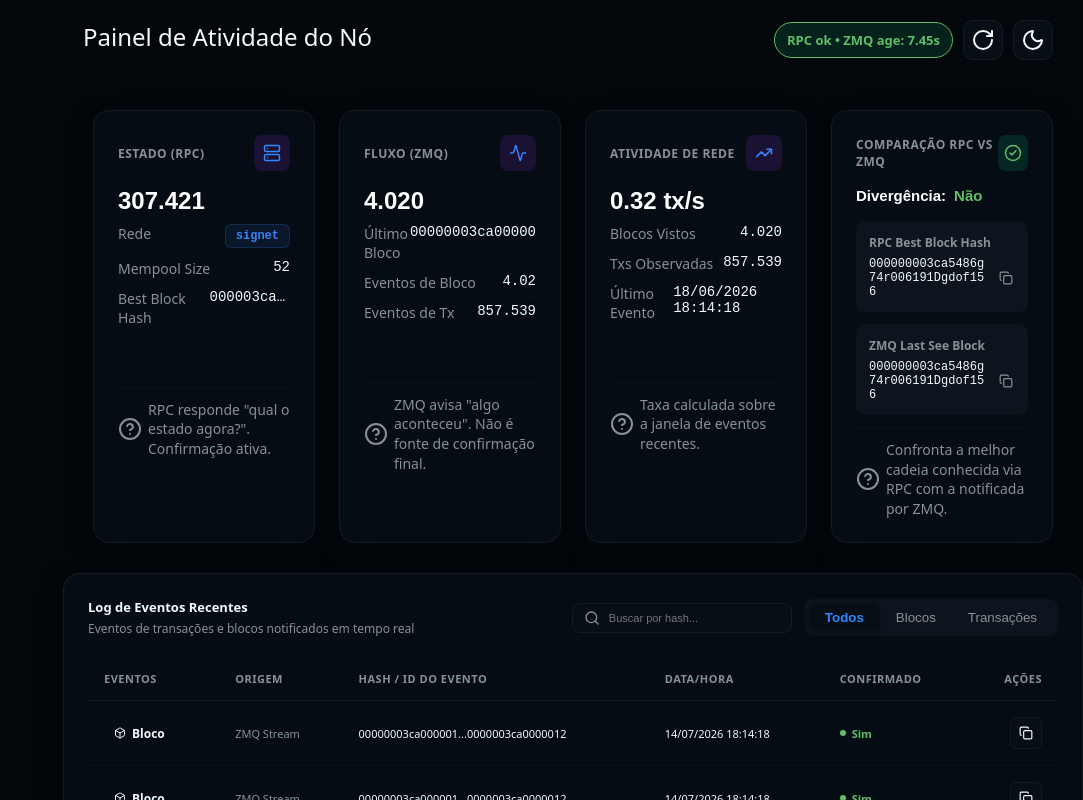
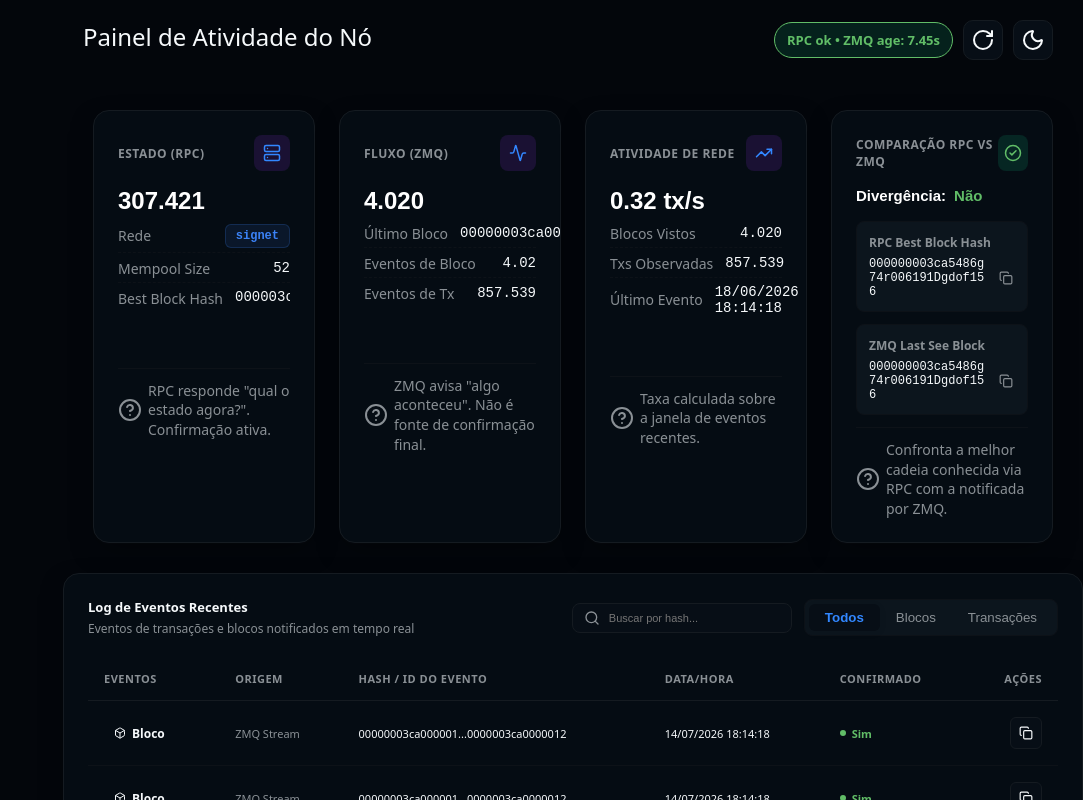
Before and after one commit to Alan-Gomes1/corecraft, a React (Vite) app in the folder frontend/: page / in a window 1280 px wide. Shown: the top 800 px of the page, without its empty margins (197-1280 px from the left). Built offline with nearby package versions, Linux system fonts and the light colour scheme.

Commit message:
feat: Improves the layout of detail items with flexbox adjustments and scrollbar styling

```diff
--- a/frontend/src/App.css
+++ b/frontend/src/App.css
@@ -225,9 +225,11 @@ body {
 .detail-item {
   display: flex;
   justify-content: space-between;
+  align-items: center;
   font-size: 1.4rem;
   border-bottom: .1rem dashed var(--border-light);
   padding-bottom: .4rem;
+  gap: 1.2rem;
 }
 
 .detail-item:last-child {
@@ -237,19 +239,41 @@ body {
 
 .detail-label {
   color: var(--muted);
+  flex-shrink: 0;
 }
 
 .detail-val {
   font-family: 'JetBrains Mono', monospace;
   color: var(--fg);
   font-weight: 500;
+  min-width: 0;
 }
 
 .detail-val.hash {
-  max-width: 12rem;
-  overflow: hidden;
-  text-overflow: ellipsis;
+  flex-grow: 1;
+  text-align: right;
+  overflow-x: auto;
   white-space: nowrap;
+  display: block;
+  scrollbar-width: thin;
+  padding-bottom: .2rem;
+}
+
+.detail-val.hash::-webkit-scrollbar {
+  height: 4px;
+}
+
+.detail-val.hash::-webkit-scrollbar-track {
+  background: transparent;
+}
+
+.detail-val.hash::-webkit-scrollbar-thumb {
+  background: var(--border-light);
+  border-radius: .2rem;
+}
+
+.detail-val.hash::-webkit-scrollbar-thumb:hover {
+  background: var(--muted);
 }
 
 .card-footer-desc {
```
